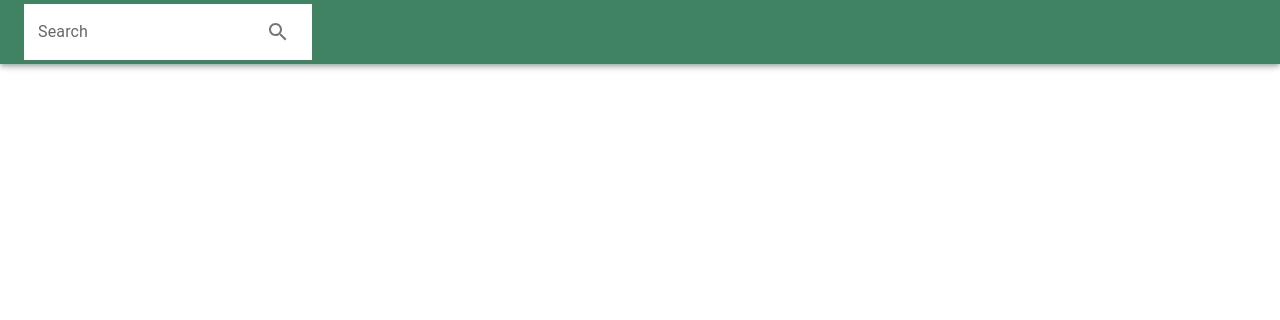
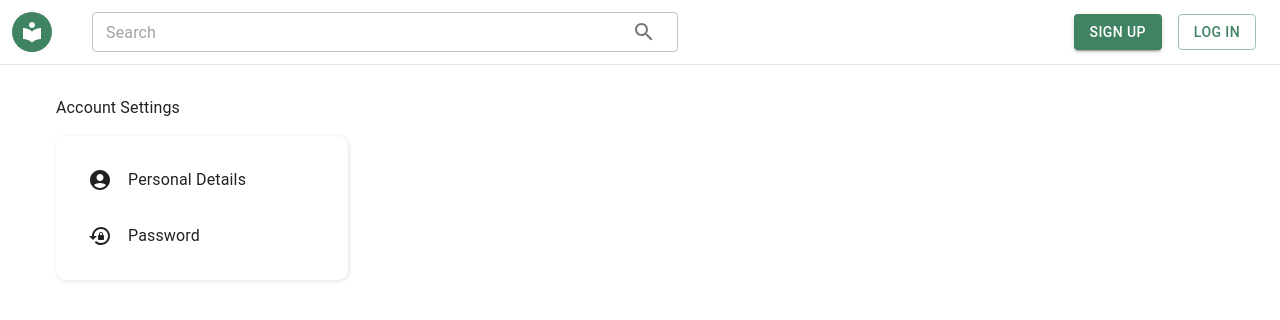
Before and after one commit to grishmakadam/openLibraryBookApp, a React (Create React App) app in the folder client/: page /profile in a window 1280 px wide. Shown: the top 320 px of the page. Built offline with nearby package versions, Linux system fonts and the light colour scheme.

Commit message:
Profile page added

```diff
--- a/client/src/App.js
+++ b/client/src/App.js
@@ -8,7 +8,8 @@ import { ThemeProvider } from "@emotion/react";
 import { Suspense, lazy } from "react";
 // import BookDetails from "./components/BookDetails";
 // import Books from "./components/Books";
-import BookContainer from "./components/BookContainer"
+import BookContainer from "./components/BookContainer";
+import ProfilePage from "./components/ProfilePage";
 const Log_Sign = lazy(() => import("./components/Log_Sign"));
 // const BookContainer = lazy(() => import("../src/components/BookContainer"));
 const BookDetails = lazy(() => import("./components/BookDetails"));
@@ -35,13 +36,7 @@ function App() {
       </BrowserRouter> */}
 
       <Routes>
-        <Route
-          path="/"
-          element={
-              <BookContainer />
-
-          }
-        >
+        <Route path="/" element={<BookContainer />}>
           <Route
             path="/:id"
             element={
@@ -58,6 +53,7 @@ function App() {
               </Suspense>
             }
           />
+          <Route path="/profile" element={<ProfilePage />} />
         </Route>
         <Route
           path="/user/:id"
--- a/client/src/components/BookContainer.js
+++ b/client/src/components/BookContainer.js
@@ -33,7 +33,15 @@ const BookContainer = () => {
     }
   };
   return (
-    <Container>
+    <Container
+      sx={{
+        backgroundColor: "#d3e3db100",
+        maxWidth: { lg: "100vw" },
+        height: "100vh",
+        p: 0,
+        m: 0,
+      }}
+    >
       <Navbar changeTitle={changeTitle} handleKey={handleKey} title={title} />
     </Container>
   );
--- a/client/src/components/BookShelves.js
+++ b/client/src/components/BookShelves.js
@@ -2,21 +2,10 @@ import React, { useEffect, useState } from "react";
 import axios from "axios";
 import { bookShelvesUrlApi, ratingsUrlApi } from "../apicalls/apiCalls";
 import { useParams } from "react-router-dom";
-import { Grid, Rating, Typography } from "@mui/material";
-import { LinearProgress ,linearProgressClasses } from "@mui/material";
-import { styled } from '@mui/material/styles';
-const BorderLinearProgress = styled(LinearProgress)(({ theme }) => ({
-  height: 10,
-  borderRadius: 5,
-  [`&.${linearProgressClasses.colorPrimary}`]: {
-    backgroundColor:
-      theme.palette.grey[theme.palette.mode === "light" ? 200 : 800],
-  },
-  [`& .${linearProgressClasses.bar}`]: {
-    borderRadius: 5,
-    backgroundColor: theme.palette.mode === "light" ? "#1a90ff" : "#308fe8",
-  },
-}));
+import { Grid, Typography } from "@mui/material";
+import { LinearProgress } from "@mui/material";
+import ProgressBar from "./ProgressBar";
+
 const BookShelves = ({ setData }) => {
   const { id } = useParams();
   const [shelves, setShelves] = useState({ 1: "", 2: "", 3: "", 4: "", 5: "" });
@@ -39,58 +28,9 @@ const BookShelves = ({ setData }) => {
         <Typography variant="h5">Community Reviews</Typography>
       </Grid>
       <Grid item container flexDirection="column">
-        <Grid item display="flex" width="200px" justifyContent="space-between">
-          <Typography variant="body1">1 star</Typography>
-          <Rating
-            value={shelves["1"]}
-            precision={0.5}
-            max={5}
-            name="read-only"
-            readOnly
-          />
-        </Grid>
-
-        <Grid item display="flex" width="200px" justifyContent="space-between">
-          <Typography variant="body1">2 stars</Typography>
-          <Rating
-            value={shelves["2"]}
-            precision={0.5}
-            max={5}
-            name="read-only"
-            readOnly
-          />
-        </Grid>
-        <Grid item display="flex" width="200px" justifyContent="space-between">
-          <Typography variant="body1">3 stars</Typography>
-          <Rating
-            value={shelves["3"]}
-            precision={0.5}
-            max={5}
-            name="read-only"
-            readOnly
-          />
-        </Grid>
-        <Grid item display="flex" width="200px" justifyContent="space-between">
-          <Typography variant="body1">4 stars</Typography>
-          <Rating
-            value={shelves["4"]}
-            precision={0.5}
-            max={5}
-            name="read-only"
-            readOnly
-          />
-        </Grid>
-        <Grid  item display="flex" width="200px" justifyContent="space-between">
-          <Typography variant="body1">5 stars</Typography>
-          {/* <Rating
-            value={shelves["5"]}
-            precision={0.5}
-            max={5}
-            name="read-only"
-            readOnly
-          /> */}
-           <LinearProgress color="primary" variant="determinate" value={80}  style={{ width: "100px"}}/>
-        </Grid>
+        {Object.keys(shelves).map((x) => (
+          <ProgressBar key={x} value={shelves[x]} rate={x} />
+        ))}
       </Grid>
     </Grid>
   );
--- a/client/src/components/Navbar.js
+++ b/client/src/components/Navbar.js
@@ -21,10 +21,11 @@ import MailIcon from "@mui/icons-material/Mail";
 import {
   AccountCircle,
   Logout,
+  ManageAccounts,
   MenuBook,
   SearchOutlined,
 } from "@mui/icons-material";
-import { LinearProgress, TextField } from "@mui/material";
+import { Button, Grid, LinearProgress, TextField } from "@mui/material";
 import Books from "./Books";
 import { Outlet, Route, Routes, useNavigate } from "react-router-dom";
 import BookDetails from "./BookDetails";
@@ -32,6 +33,7 @@ import Log_Sign from "./Log_Sign";
 import { useDispatch, useSelector } from "react-redux";
 import { logoutApi } from "../apicalls/apiCalls";
 import { userActions } from "../store/userSlice";
+import LocalLibraryIcon from '@mui/icons-material/LocalLibrary';
 
 const drawerWidth = 240;
 
@@ -104,7 +106,7 @@ export default function Navbar({ handleKey, changeTitle, title }) {
   const theme = useTheme();
   const [open, setOpen] = React.useState(false);
   const user = useSelector((state) => state.user);
-  const dispatch=useDispatch()
+  const dispatch = useDispatch();
   const navigate = useNavigate();
   const handleDrawerOpen = () => {
     setOpen(true);
@@ -114,50 +116,72 @@ export default function Navbar({ handleKey, changeTitle, title }) {
     setOpen(false);
   };
 
-  const logout =async (text) => {
-    const res = await logoutApi()
-    dispatch(userActions.remove_user())
-    navigate(text.link)
-  }
+  const logout = async (text) => {
+    const res = await logoutApi();
+    dispatch(userActions.remove_user());
+    navigate("/");
+  };
   return (
     <Box sx={{ display: "flex" }}>
       <CssBaseline />
-      <AppBar position="fixed" open={open}>
-        <Toolbar>
-         { user.name!="" && <IconButton
+      <AppBar
+        position="fixed"
+        open={open}
+        sx={{
+          background: "white",
+          boxShadow: "none",
+          borderBottom: "1px solid #e5e5e5",
+        }}
+      >
+        <Toolbar sx={{display:"flex",justifyContent:"space-between"}}>
+          {/* {user.name != "" && ( */}
+            <IconButton
               color="inherit"
               aria-label="open drawer"
-            onClick={handleDrawerOpen}
+              onClick={user.name!=""?handleDrawerOpen:undefined}
               edge="start"
               sx={{
                 marginRight: 5,
-              ...(open && { display: "none" }),
+                // ...(open && { display: "none" }),
+                backgroundColor: "primary.main",
+                "&:hover": {
+                  backgroundColor:"primary.main"
+                }
               }}
             >
-            <MenuIcon />
-          </IconButton>}
+              {/* <MenuIcon /> */}
+              <LocalLibraryIcon />
+            </IconButton>
+          {/* )} */}
           {/* <Typography variant="h6" noWrap component="div">
             Mini variant drawer
           </Typography> */}
           <TextField
-            label="Search"
+            placeholder="Search"
             value={title}
+            size="small"
+            fullWidth
             onChange={changeTitle}
             sx={{
+
               backgroundColor: "#fff",
+              borderRadius: "10px",
+
               "& label.Mui-focused": {
                 color: "#8d8d8d",
               },
               "& .MuiOutlinedInput-root": {
                 "& fieldset": {
                   borderColor: "primary",
-                  border: "8px",
+                  border: "1px solid primary",
                 },
                 "&:hover fieldset": {
                   borderColor: "primary",
                 },
                 "&.Mui-focused fieldset": {
-                  borderColor: "primary",
+                  border: "2px solid #3f8363",
+
+                  boxShadow: "0px 0px  2px #75bd9d",
                 },
               },
             }}
@@ -170,9 +194,19 @@ export default function Navbar({ handleKey, changeTitle, title }) {
               ),
             }}
           />
+          {user.name == "" && (
+            <Grid container justifyContent="flex-end" spacing={2}>
+              <Grid item>
+                <Button variant="contained" onClick={()=>navigate("/user/signup")}>Sign up</Button>
+              </Grid>
+              <Grid item>
+                <Button variant="outlined" onClick={()=>navigate("/user/login")}>Log in</Button>
+              </Grid>
+            </Grid>
+          )}
         </Toolbar>
       </AppBar>
-      {user.name!="" && (
+      {user.name != "" && (
         <Drawer variant="permanent" open={open}>
           <DrawerHeader>
             <IconButton onClick={handleDrawerClose}>
@@ -200,8 +234,10 @@ export default function Navbar({ handleKey, changeTitle, title }) {
                       mr: open ? 3 : "auto",
                       justifyContent: "center",
                     }}
+                    onClick={()=>navigate("/profile")}
                   >
-                    {index % 2 === 0 ? <AccountCircle /> : <MenuBook />}
+
+                    {index % 2 === 0 ? <ManageAccounts /> : <MenuBook />}
                   </ListItemIcon>
                   <ListItemText primary={text} sx={{ opacity: open ? 1 : 0 }} />
                 </ListItemButton>
@@ -243,7 +279,7 @@ export default function Navbar({ handleKey, changeTitle, title }) {
           </List>
         </Drawer>
       )}
-      <Box component="main" sx={{ flexGrow: 1, p: 3 }}>
+      <Box component="main" sx={{  width:"100%" }}>
         <Outlet />
       </Box>
     </Box>
--- /dev/null
+++ b/client/src/components/ProfilePage.js
@@ -0,0 +1,107 @@
+import React from "react";
+import logo from "../assets/book.jpg";
+import { Box, Button, Grid, Typography } from "@mui/material";
+import { AccountCircle, LockReset } from "@mui/icons-material";
+const ProfilePage = () => {
+  return (
+    <Grid container sx={{ mt: "3rem", p: 4, mx: 0 }}>
+      {/* <Grid
+        item
+        container
+        xs={12}
+        md={4}
+        flexDirection="column"
+        alignItems="center"
+        justifyContent="space-between"
+      >
+        <Grid item className="tab-grid">
+          <Typography>Account Settings</Typography>
+          <Typography variant="body2">Edit personal information</Typography>
+        </Grid>
+        <Grid item className="tab-grid">
+          <Typography>Password & Security</Typography>
+          <Typography variant="body2">Change Password</Typography>
+        </Grid>
+      </Grid>
+      <Grid item container xs={12} md={8} >
+        <Grid
+          item
+          container
+          sx={{
+            boxShadow: "1px 1px 1px 2px #d3e3db",
+            borderRadius: "10px",
+            p: "20px",
+            backgroundColor: "#fff",
+            width: "100%",
+            display: "flex",
+            justifyContent: "space-between",
+            alignItems: "center",
+              boxSizing: "border-box",
+            marginBottom:"60px"
+          }}
+        >
+          <Grid item xs={3}>
+            <img src={logo} className="img" />
+          </Grid>
+          <Grid item xs={3}>
+            <Typography>Upload new </Typography>
+            <Typography>Profile-Pic.jpg</Typography>
+          </Grid>
+          <Grid
+            item
+            xs={6}
+            sx={{ display: "flex", justifyContent: "flex-end" }}
+          >
+            <Button variant="outlined">Update</Button>
+          </Grid>
+        </Grid>
+        <Grid item></Grid>
+      </Grid> */}
+      <Grid item xs={12} py={2}>
+        <Typography>Account Settings</Typography>
+      </Grid>
+      <Grid
+        item
+        container
+        xs={3}
+        flexDirection="column"
+        sx={{ py: 2, boxShadow: "1px 1px  4px #e2e2e2",borderRadius:"10px" }}
+      >
+        <Grid
+          item
+                  p={2}
+                  pl={4}
+          alignItems="center"
+          display="flex"
+          sx={{
+            "&:hover": {
+                  backgroundColor: "#CEE6DB",
+                  borderRight:"2px solid #3f8363"
+            },
+          }}
+        >
+          <AccountCircle />
+          <Typography sx={{ ml: 2 }}>Personal Details</Typography>
+        </Grid>
+        <Grid
+          item
+                  p={2}
+                  pl={4}
+          alignItems="center"
+          display="flex"
+          sx={{
+            "&:hover": {
+                  backgroundColor: "#CEE6DB",
+                borderRight:"2px solid #3f8363"
+            },
+          }}
+        >
+          <LockReset />
+          <Typography sx={{ml:2}}>Password</Typography>
+        </Grid>
+      </Grid>
+    </Grid>
+  );
+};
+
+export default ProfilePage;
--- /dev/null
+++ b/client/src/components/ProgressBar.js
@@ -0,0 +1,34 @@
+import { Grid, LinearProgress, Typography } from "@mui/material";
+import React from "react";
+
+const ProgressBar = ({ rate, value }) => {
+  return (
+    <Grid
+      item
+      display="flex"
+      width="300px"
+      justifyContent="space-between"
+      alignItems="center"
+      mb={1}
+    >
+      <Typography variant="body1">
+        {rate} {rate == 1 ? "star" : "stars"}
+      </Typography>
+      <LinearProgress
+        color="primary"
+        variant="determinate"
+        value={value}
+        sx={{
+          width: "120px",
+          height: "7px",
+          "&.MuiLinearProgress-root": {
+            borderRadius: "10px",
+          },
+        }}
+      />
+      <Typography>{value}</Typography>
+    </Grid>
+  );
+};
+
+export default ProgressBar;
```
Also changed, not shown: client/src/assets/style.css (+16 -0 lines), 1 other file (tests, documents, lock files or other folders). Lines whose indentation alone changed are shown as unchanged.
